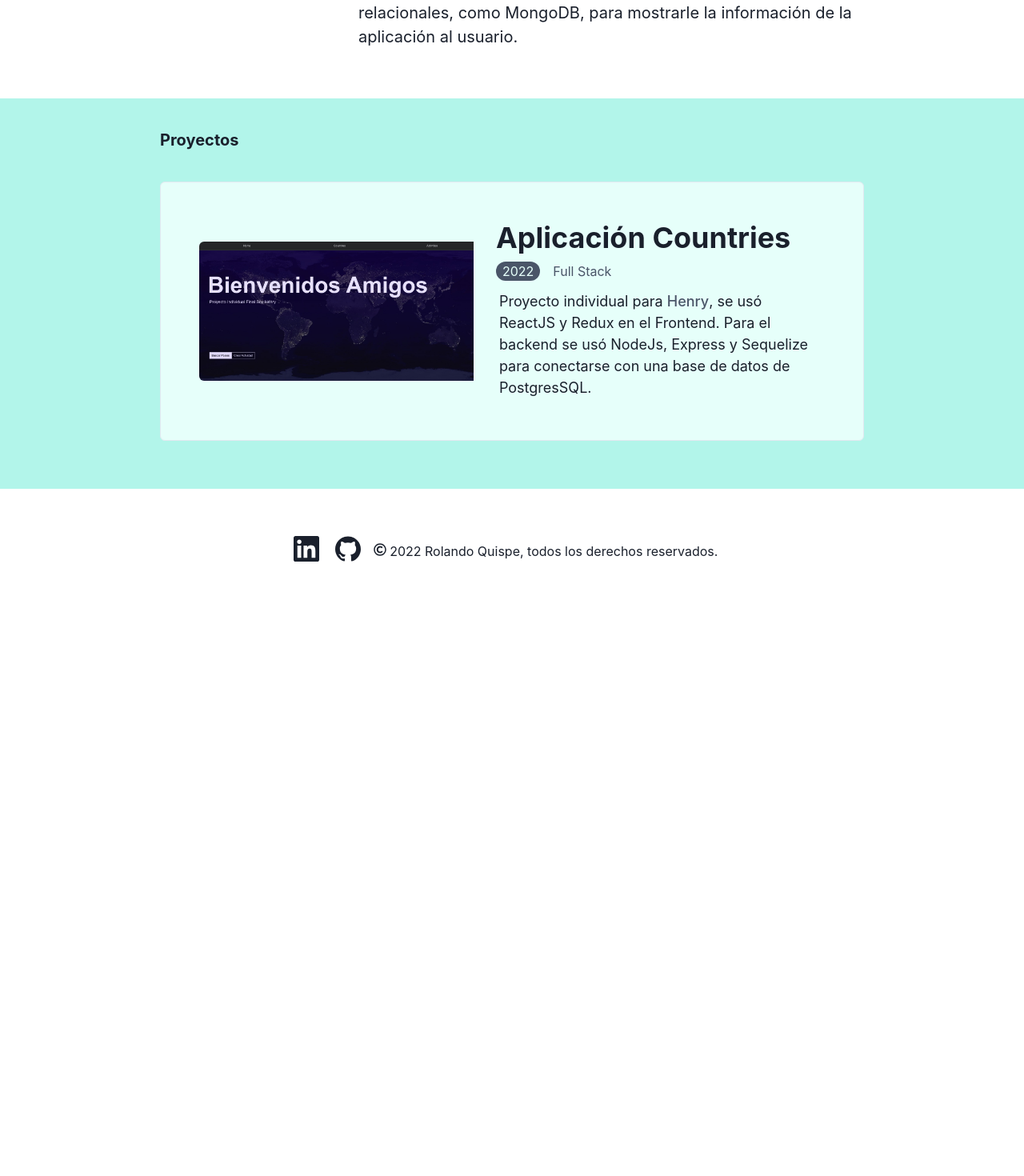
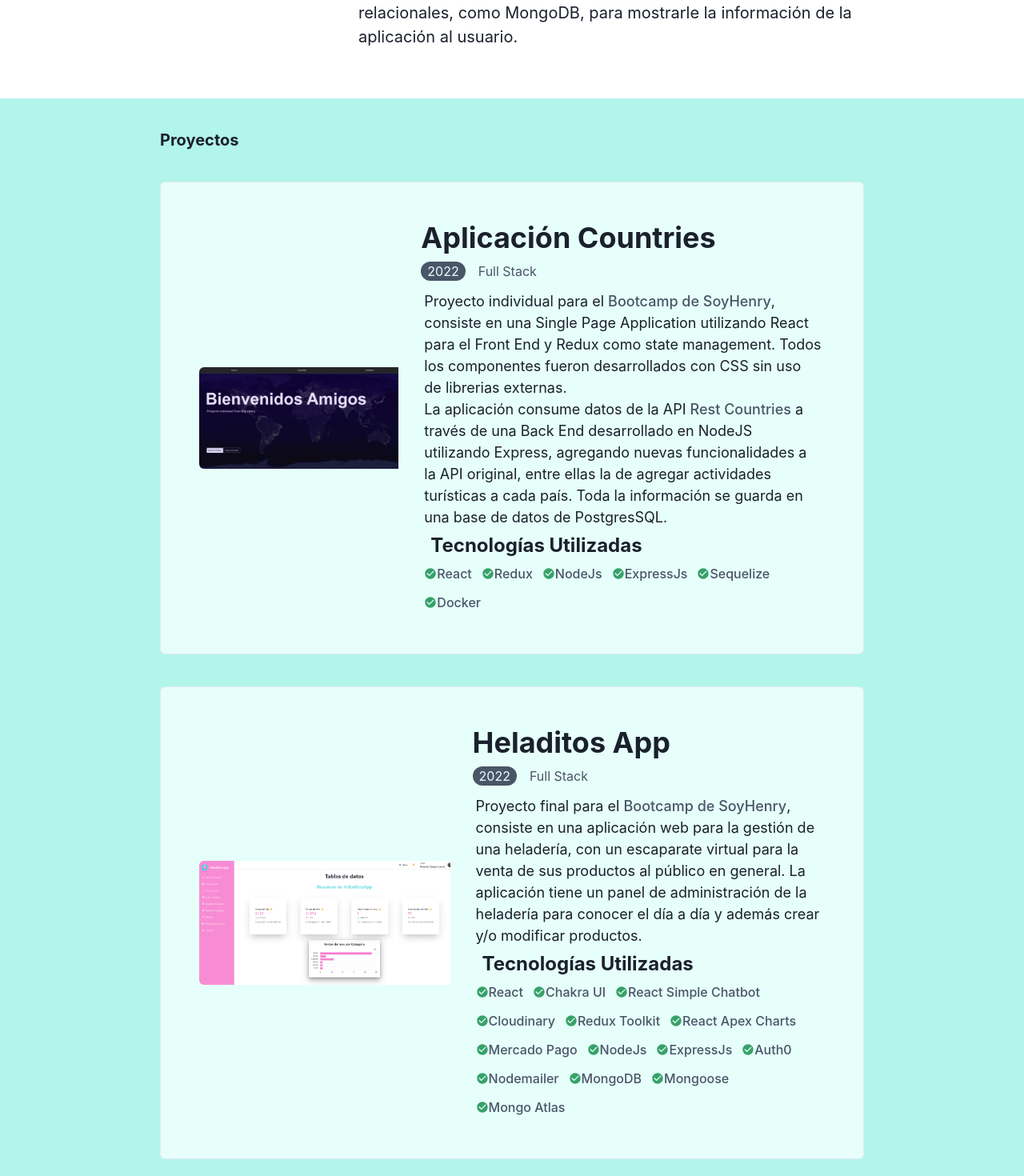
Before and after one commit to oxalc88/personal-page, a React (Vite) app: page / in a window 1280 px wide. Shown: the part 340-1810 px from the top of the page at 80% size. Before the commit the page ends 1107 px from the top, so only its background shows below. Built offline with nearby package versions, Linux system fonts and the light colour scheme.

Commit message:
Agregado proyectos y links

```diff
--- /dev/null
+++ b/src/components/Project.jsx
@@ -0,0 +1,50 @@
+import { Box, Center, Circle, Heading, Highlight, Image, Link, Stack, Text, Tooltip } from "@chakra-ui/react"
+
+
+const Project = ({ link, children, title, year, type, img, alt }) => {
+    return (
+        <Stack
+            direction={{ base: "column", lg: "row" }}
+            spacing='5'
+            my={10}
+            mx={{ base: 50, lg: 200, md: 200 }}
+            p={10}
+            align='center'
+            bg={'teal.50'}
+            borderRadius={'md'}
+            borderWidth='1px'
+        >
+
+            <Box maxW='sm' overflow='hidden'>
+                <Link href={link} isExternal>
+                    <Image src={img} alt={alt} objectFit='cover' m={2} borderRadius={'md'} />
+                </Link>
+            </Box>
+            <Box>
+                <Link href={link} isExternal>
+                    <Heading m={2} fontSize='4xl'>{title}</Heading>
+                </Link>
+                <Stack direction='row'>
+                    <Text
+                        bg={'gray.600'}
+                        borderRadius='full'
+                        px={2}
+                        mx={2}
+                        color={'teal.50'}
+                    >
+                        {year}
+                    </Text>
+
+                    <Box color={'gray.600'}>
+                        {type}
+                    </Box>
+                </Stack>
+                <Box m={3} >
+                    {children}
+                </Box>
+            </Box>
+        </Stack>
+    )
+}
+
+export default Project
--- a/src/components/Work.jsx
+++ /dev/null
@@ -1,62 +0,0 @@
-import { Box, Center, Circle, Heading, Highlight, Image, Link, Stack, Text, Tooltip } from "@chakra-ui/react"
-import countries from '../assets/Countries.jpeg'
-
-
-const Work = () => {
-    return (
-        <Box bg={'teal.100'} py={5}>
-            <Box
-                my={5}
-                mx={{ base: 50, lg: 200, md: 200 }}
-                display={'flex'}
-                justifyContent={{
-                    base: 'center', lg: 'flex-start'
-                }}
-            >
-                <Heading fontSize='xl'>Proyectos</Heading>
-            </Box>
-            <Stack
-                direction={{ base: "column", lg: "row" }}
-                spacing='5'
-                my={10}
-                mx={{ base: 50, lg: 200, md: 200 }}
-                p={10}
-                align='center'
-                bg={'teal.50'}
-                borderRadius={'md'}
-                borderWidth='1px'
-            >
-
-                <Box maxW='sm' overflow='hidden'>
-                    <Image src={countries} alt={'Proyecto Paises'} objectFit='cover' m={2} borderRadius={'md'} />
-                </Box>
-                <Box>
-                    <Heading m={2} fontSize='4xl'>Aplicación Countries</Heading>
-                    <Stack direction='row'>
-                        <Text
-                            bg={'gray.600'}
-                            borderRadius='full'
-                            px={2}
-                            mx={2}
-                            color={'teal.50'}
-                        >
-                            2022
-                        </Text>
-
-                        <Box color={'gray.600'}>
-                            Full Stack
-                        </Box>
-                    </Stack>
-                    <Box m={3} >
-                        <Text fontSize='lg'>
-                            Proyecto individual para <Link color={'gray.600'} href="https://www.soyhenry.com/">Henry</Link>, se usó ReactJS y Redux en el Frontend.
-                            Para el backend se usó NodeJs, Express y Sequelize para conectarse con una base de datos de PostgresSQL.
-                        </Text>
-                    </Box>
-                </Box>
-            </Stack>
-        </Box>
-    )
-}
-
-export default Work
--- a/src/components/Footer.jsx
+++ b/src/sections/Footer.jsx
@@ -11,10 +11,10 @@ const Footer = () => {
                 <HStack
                     spacing='5'
                 >
-                    <Link href="https://www.linkedin.com/in/rolando-quispe/" >
+                    <Link href="https://www.linkedin.com/in/rolando-quispe/" isExternal>
                         <Icon as={SiLinkedin} w={8} h={8} _hover={{ color: 'teal.500' }} />
                     </Link>
-                    <Link href="https://github.com/oxalc88">
+                    <Link href="https://github.com/oxalc88" isExternal>
                         <Icon as={SiGithub} w={8} h={8} _hover={{ color: 'teal.500' }} />
                     </Link>
                 </HStack>
--- /dev/null
+++ b/src/sections/Work.jsx
@@ -0,0 +1,108 @@
+import { Box, Center, Circle, Heading, Highlight, Icon, Image, Link, List, ListIcon, ListItem, Spacer, Stack, Text, Tooltip, Wrap, WrapItem } from "@chakra-ui/react"
+import countries from '../assets/Countries.jpeg'
+import group from '../assets/PanelAdminHome.png'
+import Project from "../components/Project"
+import { MdCheckCircle, MdSettings } from "react-icons/md";
+
+const techGrupal = [
+    { name: 'React', url: 'https://es.reactjs.org/' },
+    { name: 'Chakra UI', url: 'https://chakra-ui.com/' },
+    { name: 'React Simple Chatbot', url: 'https://lucasbassetti.com.br/react-simple-chatbot/' },
+    { name: 'Cloudinary', url: 'https://cloudinary.com/documentation/image_upload_api_reference' },
+    { name: 'Redux Toolkit', url: 'https://redux-toolkit.js.org/' },
+    { name: 'React Apex Charts', url: 'https://apexcharts.com/docs/react-charts/' },
+    { name: 'Mercado Pago', url: 'https://www.mercadopago.com.pe/developers/es' },
+    { name: 'NodeJs', url: 'https://nodejs.org/en/' },
+    { name: 'ExpressJs', url: 'https://expressjs.com/es/' },
+    { name: 'Auth0', url: 'https://auth0.com/es' },
+    { name: 'Nodemailer', url: 'https://nodemailer.com/about/' },
+    { name: 'MongoDB', url: 'https://www.mongodb.com/' },
+    { name: 'Mongoose', url: 'https://mongoosejs.com/' },
+    { name: 'Mongo Atlas', url: 'https://www.mongodb.com/es/atlas/database' },
+]
+
+const techIndividual = [
+    { name: 'React', url: 'https://es.reactjs.org/' },
+    { name: 'Redux', url: 'https://es.redux.js.org/' },
+    { name: 'NodeJs', url: 'https://nodejs.org/en/' },
+    { name: 'ExpressJs', url: 'https://expressjs.com/es/' },
+    { name: 'Sequelize', url: 'https://sequelize.org/' },
+    { name: 'Docker', url: 'https://www.docker.com/' },
+]
+
+const Work = () => {
+    return (
+        <Box bg={'teal.100'} py={5}>
+            <Box
+                my={5}
+                mx={{ base: 50, lg: 200, md: 200 }}
+                display={'flex'}
+                justifyContent={{
+                    base: 'center', lg: 'flex-start'
+                }}
+            >
+                <Heading fontSize='xl'>Proyectos</Heading>
+            </Box>
+            <Project
+                link={'https://countries.oxalc.me/'}
+                title={'Aplicación Countries'}
+                year={2022}
+                type={'Full Stack'}
+                img={countries}
+                alt={'Proyecto Paises'}
+                children={
+                    <>
+                        <Box>
+                            <Text fontSize='lg'>
+                                Proyecto individual para el <Link color={'gray.600'} href="https://www.soyhenry.com/">Bootcamp de SoyHenry</Link>, consiste en una Single Page Application utilizando React para el Front End y Redux como state management. Todos los componentes fueron desarrollados con CSS sin uso de librerias externas.
+                            </Text>
+                            <Text fontSize='lg'>
+                                La aplicación consume datos de la API <Link color={'gray.600'} href="https://restcountries.com/">Rest Countries</Link> a través de una Back End desarrollado en NodeJS utilizando Express, agregando nuevas funcionalidades a la API original, entre ellas la de agregar actividades turísticas a cada país. Toda la información se guarda en una base de datos de PostgresSQL.
+                            </Text>
+                        </Box>
+
+                        <Heading m={2} fontSize={'2xl'}>Tecnologías Utilizadas</Heading>
+                        <Wrap spacing={3}>
+                            {techIndividual.map(t => (
+                                <WrapItem key={t.name} alignItems={'center'}>
+                                    <Icon as={MdCheckCircle} color='green.500' />
+                                    <Link color={'gray.600'} href={t.url}>{t.name}</Link>
+                                </WrapItem>
+                            )
+                            )}
+                        </Wrap>
+                    </>
+                }
+            />
+            <Project
+                link={'https://heladitos-app.vercel.app/'}
+                title={'Heladitos App'}
+                year={2022}
+                type={'Full Stack'}
+                img={group}
+                alt={'Proyecto Heladitos App'}
+                children={
+                    <>
+                        <Text fontSize='lg'>
+                            Proyecto final para el <Link color={'gray.600'} href="https://www.soyhenry.com/">Bootcamp de SoyHenry</Link>, consiste en una aplicación web para la gestión de una heladería, con un escaparate virtual para la venta de sus productos al público en general.
+                            La aplicación tiene un panel de administración de la heladería para conocer el día a día y además crear y/o modificar productos.
+                        </Text>
+                        <Heading m={2} fontSize={'2xl'}>Tecnologías Utilizadas</Heading>
+                        <Wrap spacing={3}>
+                            {techGrupal.map(t => (
+                                <WrapItem key={t.name} alignItems={'center'}>
+                                    <Icon as={MdCheckCircle} color='green.500' />
+                                    <Link color={'gray.600'} href={t.url}>{t.name}</Link>
+                                </WrapItem>
+                            )
+                            )}
+                        </Wrap>
+                    </>
+                }
+            />
+
+        </Box>
+    )
+}
+
+export default Work
```
Also changed, not shown: src/App.jsx (+4 -4 lines), src/assets/BotyHeladito.png (added), src/assets/PanelAdminHome.png (added), src/sections/Hero.jsx (renamed from src/components/Hero.jsx), src/sections/Nav.jsx (renamed from src/components/Nav.jsx).
